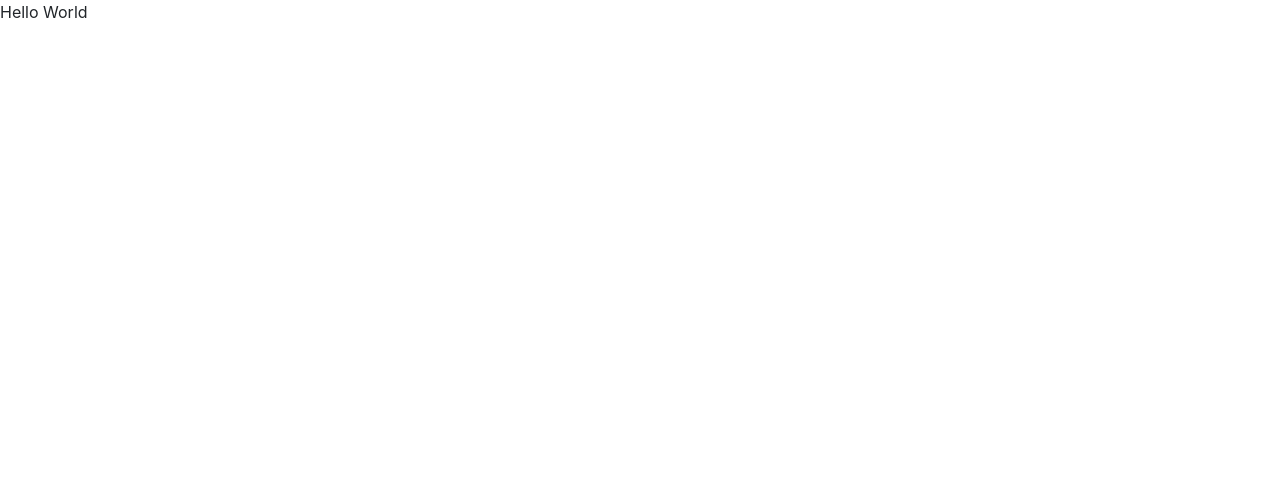
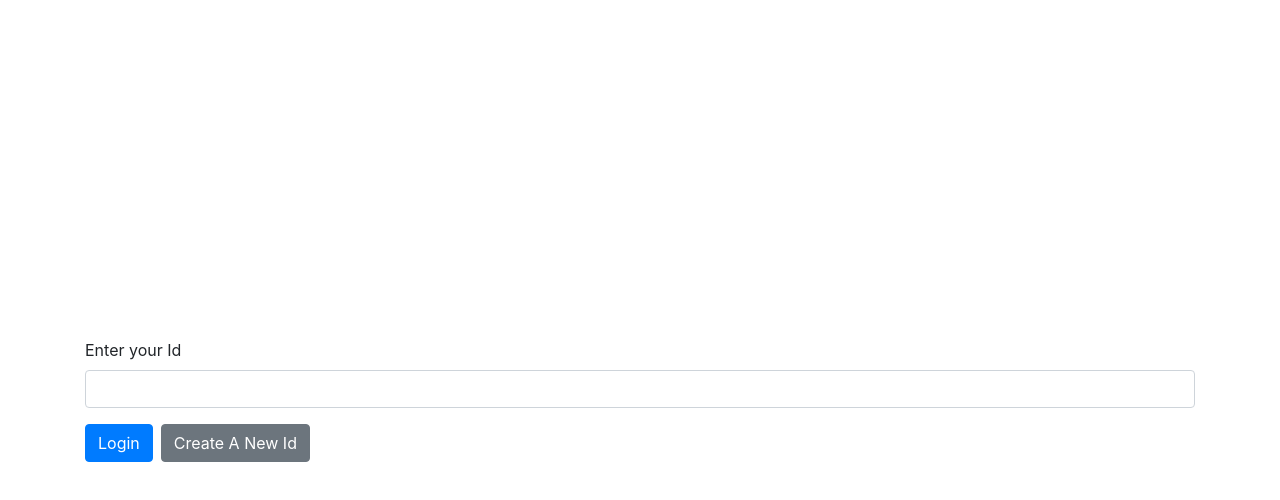
Before and after one commit to najimali/chatapp-react-socket-io, a React (Create React App) app in the folder client/: page / in a window 1280 px wide. Shown: the top 500 px of the page. Built offline with nearby package versions, Linux system fonts and the light colour scheme.

Commit message:
Random Id is Created

```diff
--- a/client/package.json
+++ b/client/package.json
@@ -10,7 +10,8 @@
     "react": "^16.13.1",
     "react-bootstrap": "^1.3.0",
     "react-dom": "^16.13.1",
-    "react-scripts": "3.4.3"
+    "react-scripts": "3.4.3",
+    "uuid": "^8.3.1"
   },
   "scripts": {
     "start": "react-scripts start",
--- a/client/src/components/App.js
+++ b/client/src/components/App.js
@@ -1,7 +1,12 @@
-import React from "react";
-
+import React, { useState } from "react";
+import Login from "./Login";
 function App() {
-  return <div>Hello World</div>;
+  const [id, setId] = useState();
+  return (
+    <>
+      {id}
+      <Login onIdSubmit={setId}></Login>
+    </>
+  );
 }
-
 export default App;
--- a/client/src/components/Login.js
+++ b/client/src/components/Login.js
@@ -1,7 +1,37 @@
-import React from "react";
+import React, { useRef } from "react";
+import { Button, Container, Form } from "react-bootstrap";
+import { v4 as uuidV4 } from "uuid";
+function Login({ onIdSubmit }) {
+  const idRef = useRef();
 
-function Login() {
-  return <div></div>;
+  const handleSubmit = (e) => {
+    //to prevent page from refereshing
+    e.preventDefault();
+    onIdSubmit(idRef.current.value);
+  };
+
+  const createNewId = () => {
+    onIdSubmit(uuidV4());
+  };
+  return (
+    <Container
+      className="align-items-center d-flex"
+      style={{ height: "100vh" }}
+    >
+      <Form onSubmit={handleSubmit} className="w-100">
+        <Form.Group>
+          <Form.Label>Enter your Id</Form.Label>
+          <Form.Control type="text" ref={idRef} required></Form.Control>
+        </Form.Group>
+        <Button type="submit" className="mr-2">
+          Login
+        </Button>
+        <Button onClick={createNewId} variant="secondary">
+          Create A New Id
+        </Button>
+      </Form>
+    </Container>
+  );
 }
 
 export default Login;
```
Also changed, not shown: 2 other files (tests, documents, lock files or other folders).
